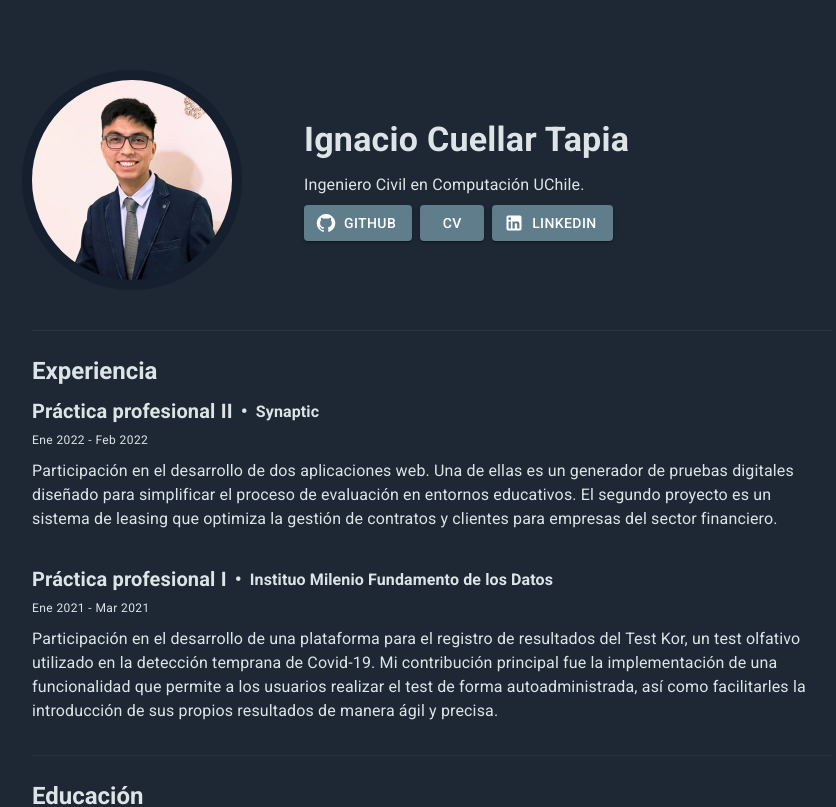
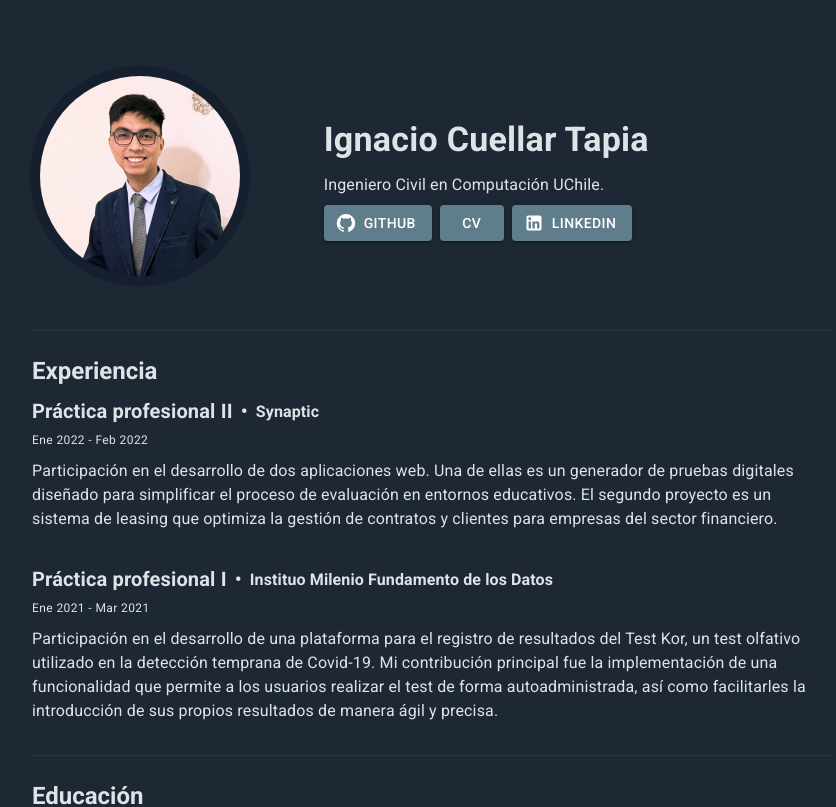
Before and after one commit to Kuellar/Kuellar.github.io, a React (Create React App) app: page / in a window 1280 px wide. Shown: the top 807 px of the page, without its empty margins (208-1044 px from the left). Built offline with nearby package versions, Linux system fonts and the light colour scheme.

Commit message:
Fix height intro

```diff
--- a/src/components/Intro.js
+++ b/src/components/Intro.js
@@ -18,14 +18,22 @@ const Intro = () => {
   return (
     <Fragment>
       <Box
-        height={300}
+        sx={{ height: { sm: 300 }, paddingBottom: { xs: 3, sm: 0 } }}
         maxWidth={800}
         display="flex"
         alignItems="center"
         margin="auto"
       >
-        <Grid container spacing={2}>
-          <Grid item xs={4}>
+        <Grid container marginX="auto">
+          <Grid
+            item
+            paddingLeft={1}
+            paddingBottom={1}
+            xs={12}
+            sm={4}
+            md={4}
+            sx={{ marginRight: { sm: "25px" } }}
+          >
             <Avatar
               alt="Foto perfil"
               src={photo}
```
